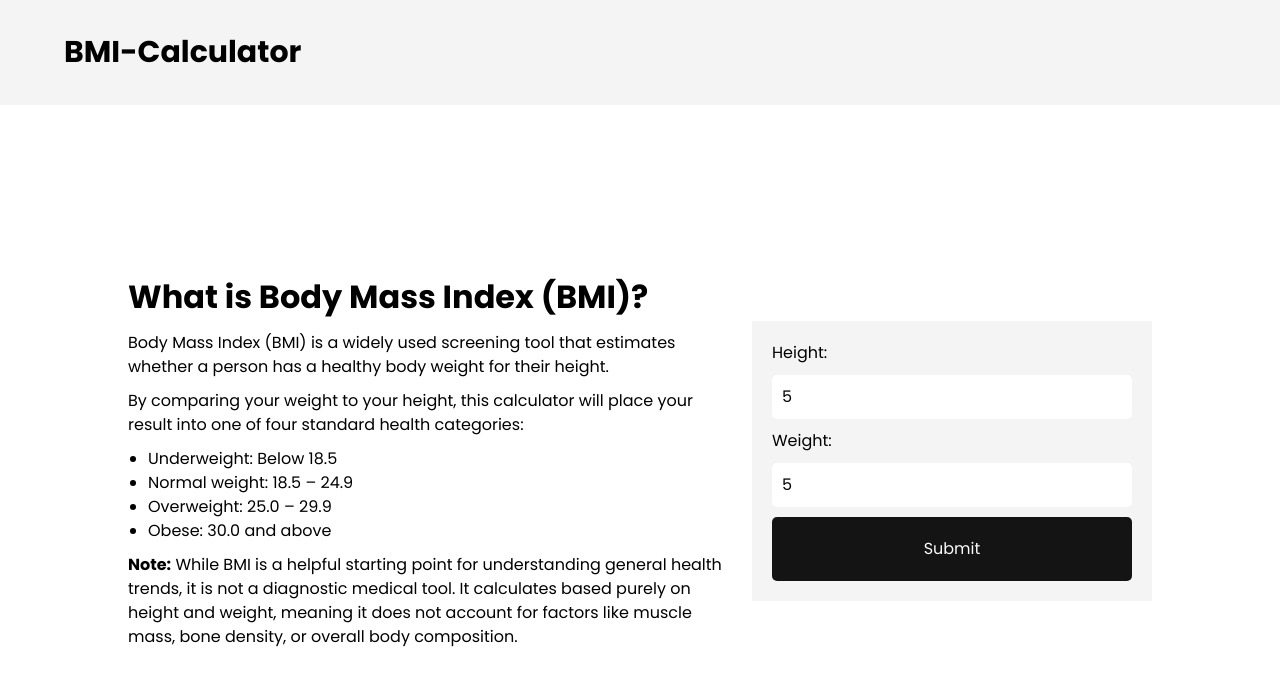
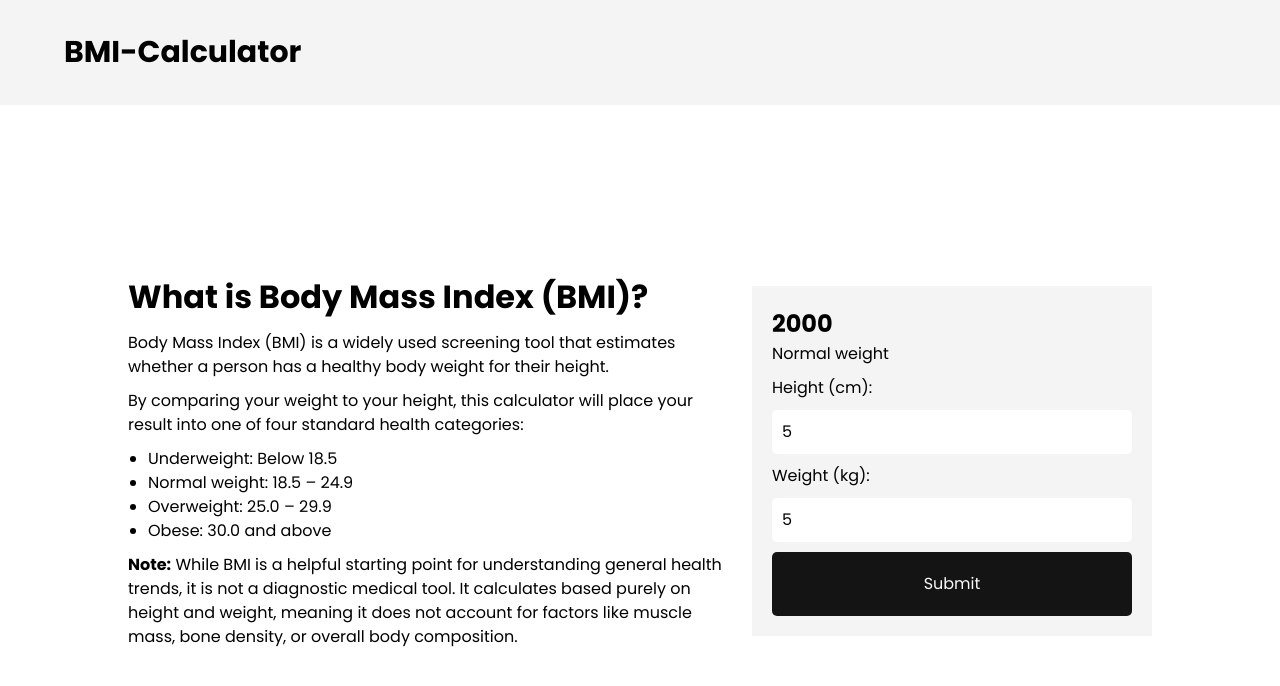
Before and after one commit to ifeanyi234/bmi-calculator, a plain HTML site: page index.html in a window 1280 px wide. Both pictures are taken after typing "5", "5" into the empty fields and a click on the input 952 px from the left and 548 px from the top of the page. Drawn offline with Linux system fonts and the light colour scheme; a web font is replaced by a local one.

Commit message:
Added display bmi and category, also refactored code

```diff
--- a/index.html
+++ b/index.html
@@ -47,17 +47,17 @@
       <div class="bmi-container flex">
         <div class="output">
           <div class="bmi">
-            <h2>24.2</h2>
+            <h2></h2>
             <p>Normal weight</p>
           </div>
         </div>
         <form action="#" class="flex">
           <fieldset class="flex">
-            <label for="#height">Height:</label>
+            <label for="#height">Height (cm):</label>
             <input type="number" id="height" />
           </fieldset>
           <fieldset class="flex">
-            <label for="#weight">Weight:</label>
+            <label for="#weight">Weight (kg):</label>
             <input type="number" id="weight" />
           </fieldset>
           <input type="submit" id="submit" />
--- a/script.js
+++ b/script.js
@@ -1,14 +1,18 @@
 "use strict";
+const output = document.querySelector(".output");
+const dispBmi = document.querySelector(".bmi > h2");
+const dispDesc = document.querySelector(".bmi > p");
 const heightInp = document.querySelector("#height");
 const weightInp = document.querySelector("#weight");
 const btn = document.querySelector("#submit");
 const err = document.querySelector(".error");
 
-let bmi = 0;
-let bmiRange = "";
-
 const calcBmi = function (height, weight) {
   return parseFloat((weight / (height / 100) ** 2).toFixed(1));
+};
+
+const getBmiDesc = function (bmi) {
+  return `${bmi >= 30.0 ? "You're Obese" : bmi >= 25.0 && bmi <= 29.9 ? "You're Overweight" : bmi >= 18.5 && bmi <= 24.9 ? "You have normal weight" : "You're Underweight"}`;
 };
 
 btn.addEventListener("click", function (e) {
@@ -25,11 +29,12 @@ btn.addEventListener("click", function (e) {
     err.innerHTML = "Not a valid weight or height!";
     err.classList.add("active");
   } else {
-    bmi = calcBmi(height, weight);
-    bmiRange = `${bmi >= 30.0 ? "You're Obese" : bmi >= 25.0 && bmi <= 29.9 ? "You're Overweight" : bmi >= 18.5 && bmi <= 24.9 ? "You have normal weight" : "You're Underweight"}`;
+    // Remove active class from error
+    err.classList.remove("active");
 
-    console.log(bmi);
-    console.log(bmiRange);
-    err.classList.remove("active");
+    // Display
+    output.style.display = "flex";
+    dispBmi.innerHTML = calcBmi(height, weight);
+    dispDesc.innerHTML = getBmiDesc(bmi);
   }
 });
```
